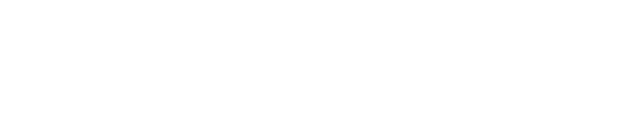
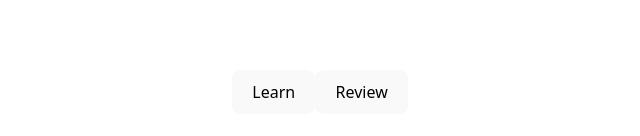
Before and after one commit to ross0508/GeographyApp, a React (Vite) app in the folder frontend/geographyapp/: page /quiz in a window 1280 px wide. Shown: the part 308-444 px from the top of the page, without its empty margins (320-960 px from the left). Built offline with nearby package versions, Linux system fonts and the light colour scheme.

Commit message:
Create menu to choose quiz type and start quiz

```diff
--- a/frontend/geographyapp/src/App.tsx
+++ b/frontend/geographyapp/src/App.tsx
@@ -3,13 +3,27 @@ import { Routes, Route } from "react-router-dom";
 import Login from "./Login";
 import Profile from "./Profile";
 import Quiz from "./Quiz";
+import { useState } from "react";
 
 function App() {
+  const [quizState, setQuizState] = useState(0); // 0 = menu, 1 = quiz, 2 = results
+  const [quizMode, setQuizMode] = useState("learn"); // "learn" or "review"
+
   return (
     <>
       <Routes>
         <Route path="/" element={<Login />} />
-        <Route path="/quiz" element={<Quiz />} />
+        <Route
+          path="/quiz"
+          element={
+            <Quiz
+              quizState={quizState}
+              setQuizState={setQuizState}
+              quizMode={quizMode}
+              setQuizMode={setQuizMode}
+            />
+          }
+        />
         <Route path="/profile" element={<Profile />} />
       </Routes>
     </>
--- a/frontend/geographyapp/src/Quiz.tsx
+++ b/frontend/geographyapp/src/Quiz.tsx
@@ -1,5 +1,23 @@
 import React from "react";
+import QuizMenu from "./QuizMenu";
+import QuizScreen from "./QuizScreen";
+import QuizResults from "./QuizResults";
 
-export default function Quiz() {
-  return <div></div>;
+export default function Quiz({
+  quizState,
+  setQuizState,
+  quizMode,
+  setQuizMode,
+}) {
+  return (
+    <>
+      {quizState === 0 && (
+        <QuizMenu setQuizState={setQuizState} setQuizMode={setQuizMode} />
+      )}
+      {quizState === 1 && (
+        <QuizScreen setQuizState={setQuizState} quizMode={quizMode} />
+      )}
+      {quizState === 2 && <QuizResults />}
+    </>
+  );
 }
--- /dev/null
+++ b/frontend/geographyapp/src/QuizMenu.tsx
@@ -0,0 +1,24 @@
+import React from "react";
+
+export default function QuizMenu({ setQuizState, setQuizMode }) {
+  return (
+    <div>
+      <button
+        onClick={() => {
+          setQuizState(1);
+          setQuizMode("learn");
+        }}
+      >
+        Learn
+      </button>
+      <button
+        onClick={() => {
+          setQuizState(1);
+          setQuizMode("review");
+        }}
+      >
+        Review
+      </button>
+    </div>
+  );
+}
--- /dev/null
+++ b/frontend/geographyapp/src/QuizResults.tsx
@@ -0,0 +1,5 @@
+import React from "react";
+
+export default function QuizResults() {
+  return <div></div>;
+}
--- /dev/null
+++ b/frontend/geographyapp/src/QuizScreen.tsx
@@ -0,0 +1,5 @@
+import React from "react";
+
+export default function QuizScreen({ setQuizState, quizMode }) {
+  return <div>Quiz Started</div>;
+}
```
